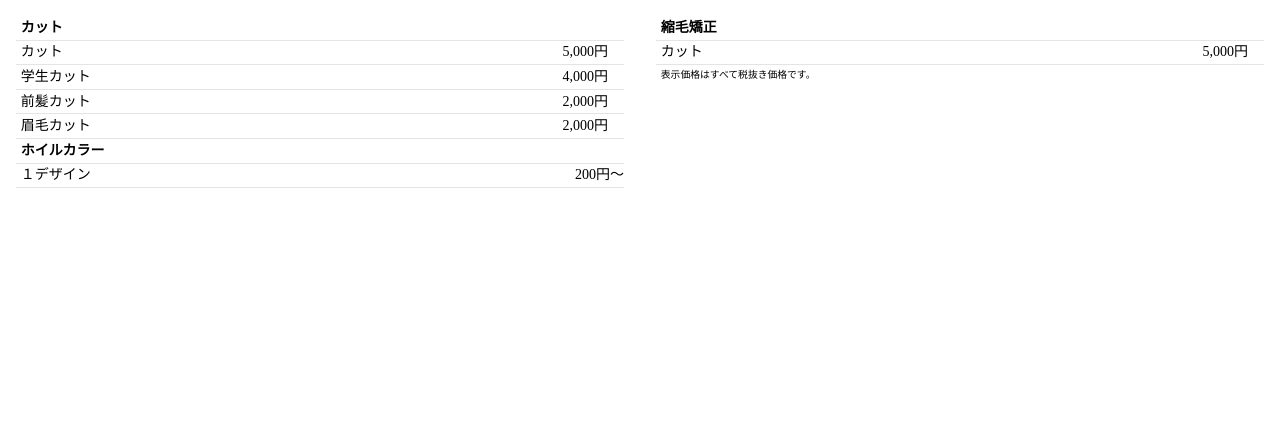
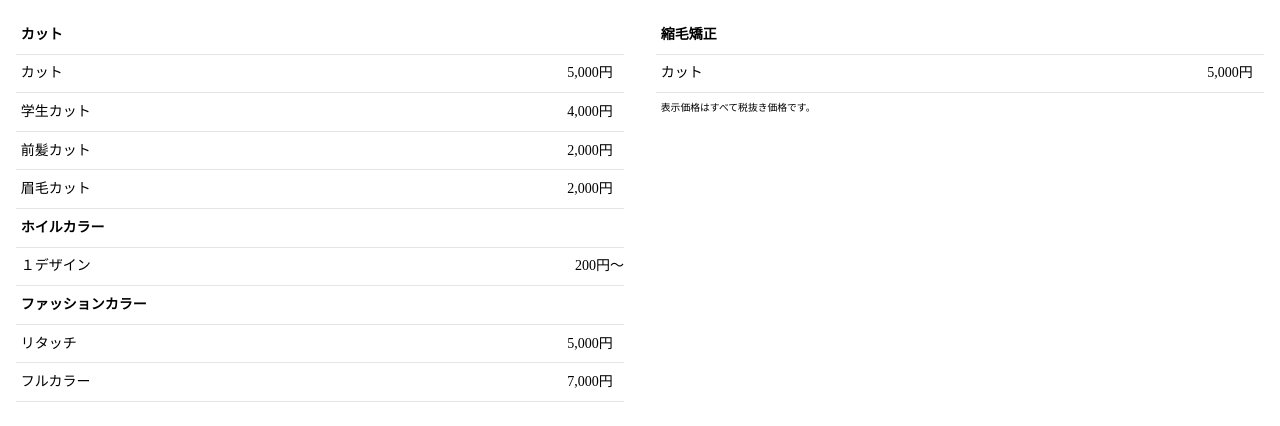
Before and after one commit to yamasakidaisuke/price-list-responsive, a plain HTML site: page index.html in a window 1280 px wide. Drawn offline with Linux system fonts and the light colour scheme.

Commit message:
CSS調整

```diff
--- a/css/style.css
+++ b/css/style.css
@@ -7,12 +7,15 @@
 /*仮のCSS END*/
 
 body {
-	font-size: 14px; /*おしゃれに見えるフォントサイズ*/
+	font-size: 14px;
+	/*おしゃれに見えるフォントサイズ*/
+	line-height: 2;
 }
 
 @media (max-width:767px) {
 	body {
-		font-size: 16px; /*SPで読みやすいフォントサイズ*/
+		font-size: 16px;
+		/*SPで読みやすいフォントサイズ*/
 	}
 }
 
@@ -55,7 +58,7 @@ body {
 	width: 25%;
 	border-bottom: 1px solid #e4e4e4;
 	text-align: right;
-	padding-right: 1rem;
+	padding-right: .7rem;/*～調整*/
 }
 
 .price-dl>.price-title {
--- a/index.html
+++ b/index.html
@@ -28,6 +28,11 @@
 					<dt class="price-title">ホイルカラー</dt>
 					<dt>１デザイン</dt>
 					<dd class="from">200円～</dd>
+					<dt class="price-title">ファッションカラー</dt>
+					<dt>リタッチ</dt>
+					<dd>5,000円</dd>
+					<dt>フルカラー</dt>
+					<dd>7,000円</dd>
 				</dl>
 			</div>
 			<div class="price-content-child-right">
```
